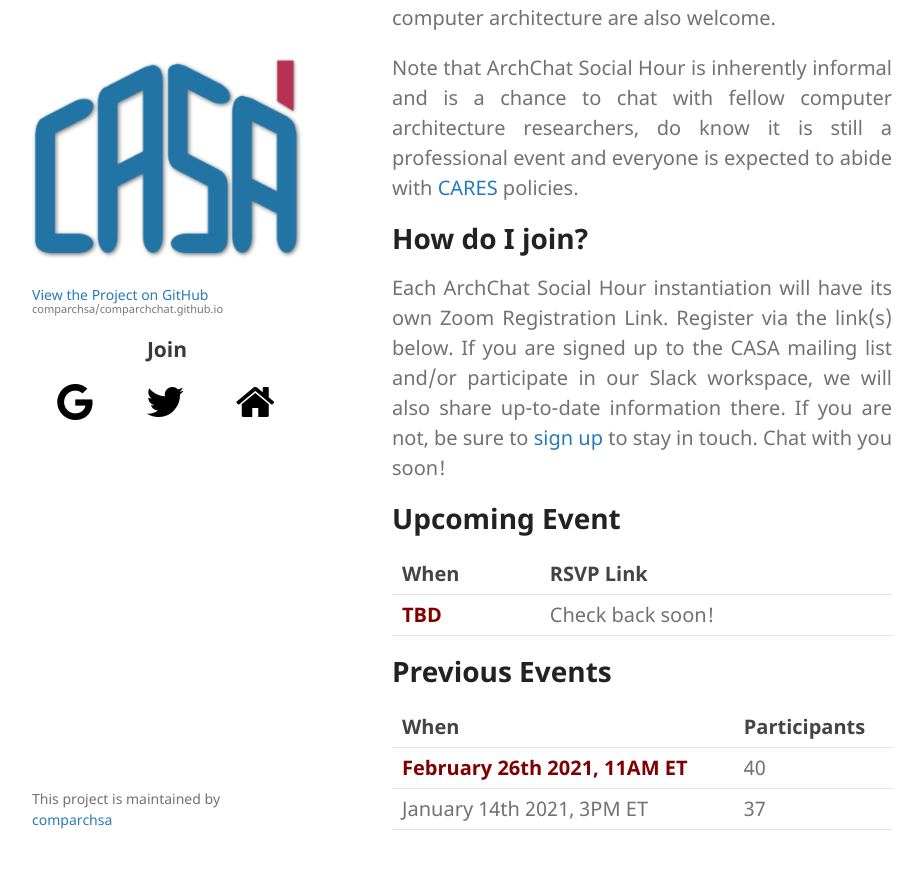
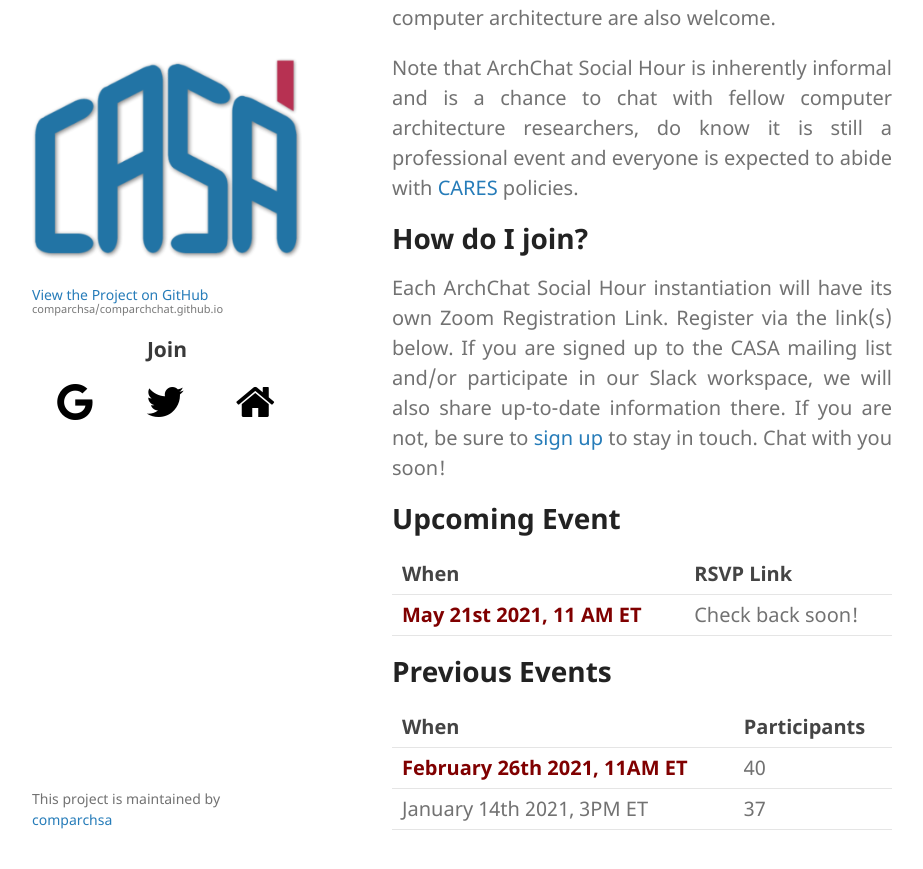
Before and after one commit to comparchsa/comparchchat.github.io, a Jekyll site: the page built from index.md, in a window 1280 px wide and 900 px high, scrolled down 587 px. Shown: the top 869 px of the window, without its empty margins (178-1101 px from the left). Built offline with Jekyll 4.4.1, drawn with Linux system fonts in a browser that asks for light colours; the repository's description, which GitHub fills in, is left out; our own code applies the rules of GitHub Pages for plain Markdown files.

Commit message:
Update with date for May

```diff
--- a/index.md
+++ b/index.md
@@ -29,7 +29,7 @@ be sure to [sign up][signup] to stay in touch. Chat with you soon!
 
 | When                         | RSVP Link        |
 |------------------------------|------------------|
-| TBD                          | Check back soon! |
+| May 21st 2021, 11 AM ET      | Check back soon! |
 
 # Previous Events
 
```
